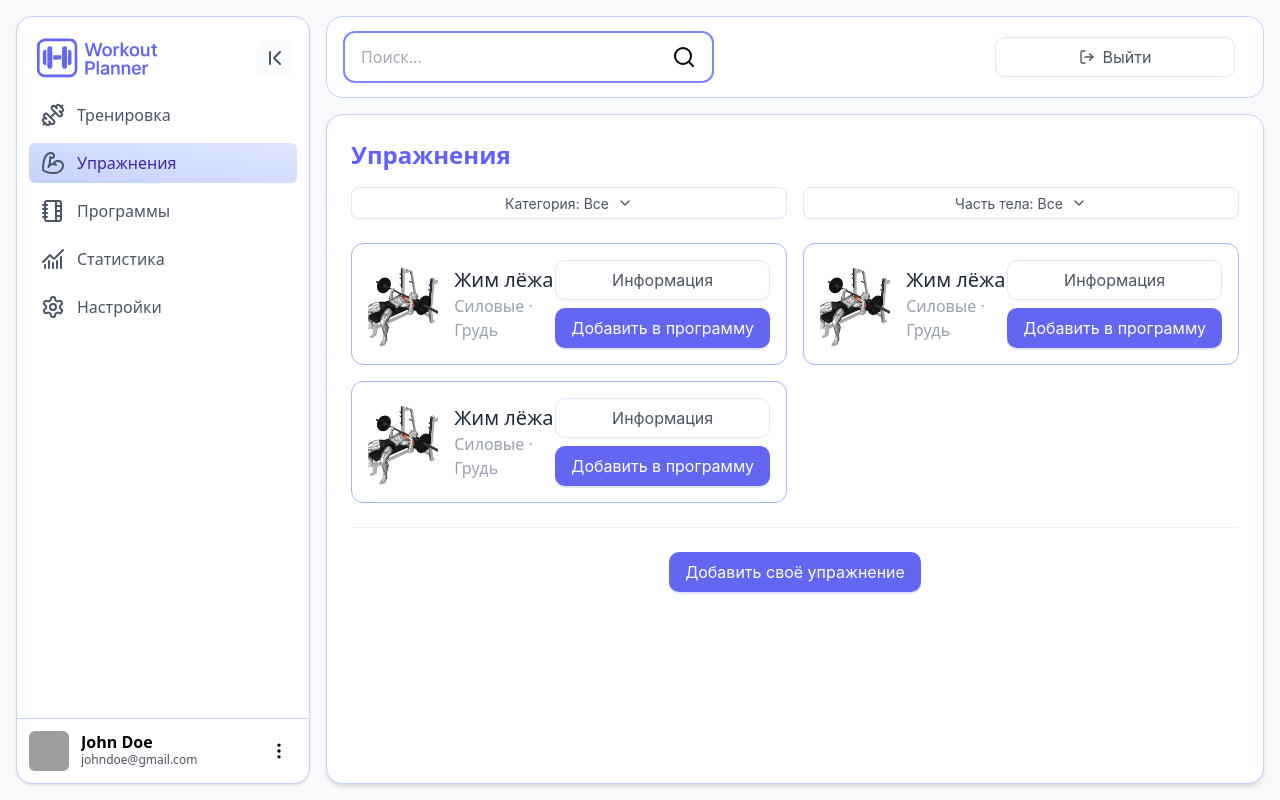
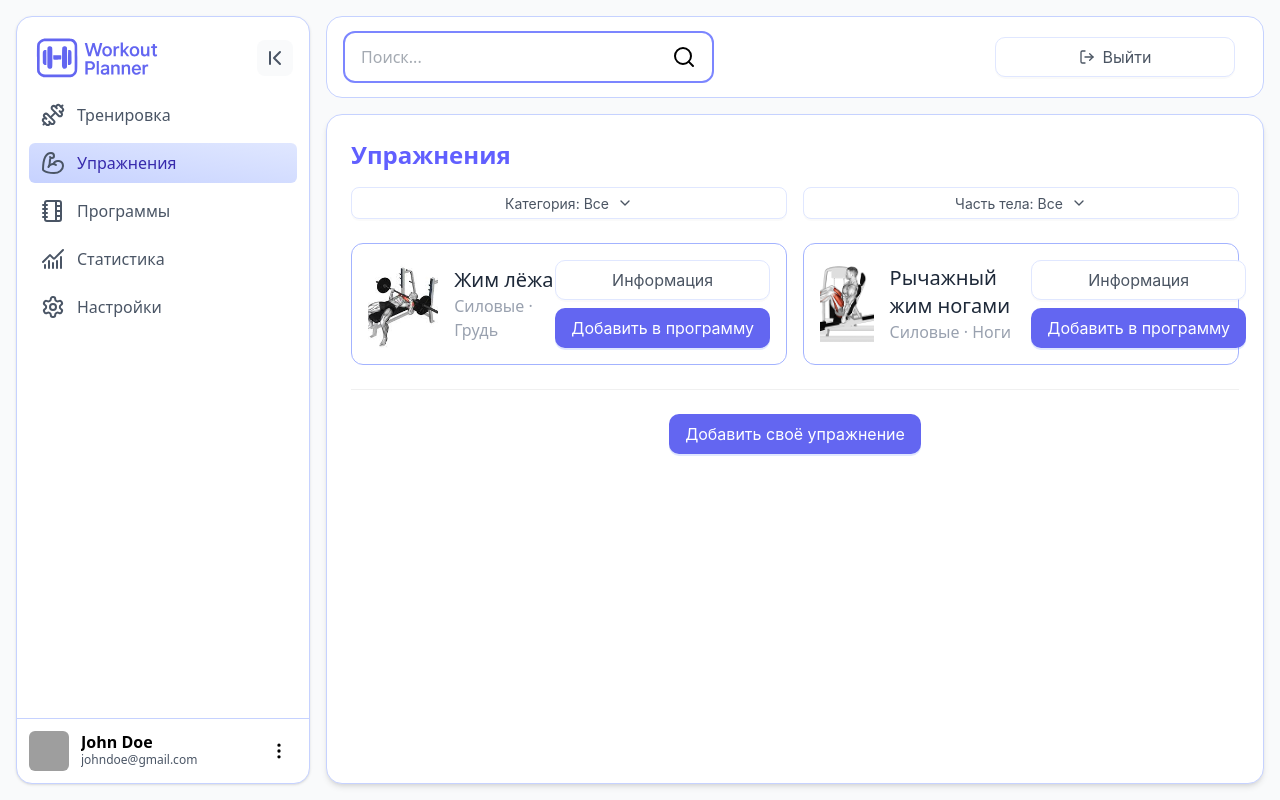
Before and after one commit to ahahaharu/workout-planning-client, a React (Vite) app: page /exercises in a window 1280 px wide. Built offline with nearby package versions, Linux system fonts and the light colour scheme; sample sign-in values are in the browser's storage; grey boxes are pictures that could not be loaded.

Commit message:
refactoring

```diff
--- /dev/null
+++ b/src/components/ExerciseCard/ExerciseCard.jsx
@@ -0,0 +1,59 @@
+import { Button } from "antd";
+import React, { useState } from "react";
+import InfoModal from "../InfoModal/InfoModal";
+
+export default function ExerciseCard({ exercise }) {
+  const [infoModalOpen, setInfoModalOpen] = useState(false);
+  const [selectedExercise, setSelectedExercise] = useState(true);
+
+  const openInfoModal = (exercise) => {
+    setSelectedExercise(exercise);
+    setInfoModalOpen(true);
+  };
+
+  return (
+    <div className="flex justify-between w-full p-4 border rounded-xl border-indigo-300">
+      <div className="flex gap-4">
+        <div className="w-22 h-22 rounded overflow-hidden">
+          <img
+            src={exercise.image}
+            alt="image"
+            className="w-full h-full object-cover"
+          />
+        </div>
+        <div className="flex flex-col justify-center">
+          <h1 className="text-xl">{exercise.name}</h1>
+          <p className="text-gray-400">
+            {exercise.category} · {exercise.bodyPart}
+          </p>
+        </div>
+      </div>
+      <div className="flex flex-col gap-2">
+        <Button
+          size="large"
+          onClick={() =>
+            openInfoModal({
+              name: exercise.name,
+              image: exercise.image,
+              category: exercise.category,
+              bodyPart: exercise.bodyPart,
+              videoUrl: exercise.videoUrl,
+              description: exercise.description,
+            })
+          }
+        >
+          Информация
+        </Button>
+
+        <Button size="large" type="primary">
+          Добавить в программу
+        </Button>
+      </div>
+      <InfoModal
+        isOpen={infoModalOpen}
+        onClose={() => setInfoModalOpen(false)}
+        exercise={selectedExercise}
+      />
+    </div>
+  );
+}
--- a/src/pages/ExercisesPage/ExercisesPage.jsx
+++ b/src/pages/ExercisesPage/ExercisesPage.jsx
@@ -1,11 +1,11 @@
 import React, { useState } from "react";
 import PageLayout from "../../components/PageLayout/PageLayout";
 import CategoryFilter from "../../components/CategoryFilter/CategoryFilter";
-import image from "../../assets/image.png";
-import { Button, Divider, Modal, Tabs } from "antd";
-import { Edit, Trash } from "lucide-react";
-import InfoModal from "../../components/InfoModal/InfoModal";
+import benchPressImage from "../../assets/benchPress.png";
+import leverSeatedLegPressImage from "../../assets/leverSeatedLegPress.png";
+import { Button, Divider } from "antd";
 import ExerciseAdditionModal from "../../components/AddExerciseModal/ExerciseAdditionModal";
+import ExerciseCard from "../../components/ExerciseCard/ExerciseCard";
 
 export default function ExercisesPage() {
   const exerciseCategories = [
@@ -25,8 +25,7 @@ export default function ExercisesPage() {
 
   const [selectedCategories, setSelectedCategories] = useState([]);
   const [selectedBodyParts, setSelectedBodyParts] = useState([]);
-  const [infoModalOpen, setInfoModalOpen] = useState(false);
-  const [selectedExercise, setSelectedExercise] = useState(true);
+
   const [ExerciseAdditionModalOpen, setExerciseAdditionModalOpen] =
     useState(false);
 
@@ -38,11 +37,6 @@ export default function ExercisesPage() {
   const handleBodyPartSelect = (bodyParts) => {
     setSelectedBodyParts(bodyParts);
     console.log("Selected body parts:", bodyParts);
-  };
-
-  const openInfoModal = (exercise) => {
-    setSelectedExercise(exercise);
-    setInfoModalOpen(true);
   };
 
   return (
@@ -59,87 +53,29 @@ export default function ExercisesPage() {
           onSelect={handleBodyPartSelect}
         />
       </div>
-
       <div className="grid grid-cols-1 xl:grid-cols-2 gap-4">
-        <div className="flex justify-between w-full p-4 border rounded-xl border-indigo-300">
-          <div className="flex gap-4">
-            <div className="w-22 h-22 rounded overflow-hidden">
-              <img
-                src={image}
-                alt="image"
-                className="w-full h-full object-cover"
-              />
-            </div>
-            <div className="flex flex-col justify-center">
-              <h1 className="text-xl">Жим лёжа</h1>
-              <p className="text-gray-400">Силовые · Грудь</p>
-            </div>
-          </div>
-          <div className="flex flex-col gap-2">
-            <Button
-              size="large"
-              onClick={() =>
-                openInfoModal({
+        <ExerciseCard
+          exercise={{
             name: "Жим лёжа",
-                  image: image,
+            image: benchPressImage,
             category: "Силовые",
             bodyPart: "Грудь",
             videoUrl: `https://www.youtube.com/embed/SCVCLChPQFY`,
             description:
               "Жим лёжа - это силовое упражнение, которое направлено на развитие грудных мышц, плеч и трицепсов. Оно выполняется в положении лёжа на скамье с использованием штанги или гантелей.",
-                })
-              }
-            >
-              Информация
-            </Button>
-
-            <Button size="large" type="primary">
-              Добавить в программу
-            </Button>
-          </div>
-        </div>
-        <div className="flex justify-between w-full p-4 border rounded-xl border-indigo-300">
-          <div className="flex gap-4">
-            <div className="w-22 h-22 rounded overflow-hidden">
-              <img
-                src={image}
-                alt="image"
-                className="w-full h-full object-cover"
+          }}
         />
-            </div>
-            <div className="flex flex-col justify-center">
-              <h1 className="text-xl">Жим лёжа</h1>
-              <p className="text-gray-400">Силовые · Грудь</p>
-            </div>
-          </div>
-          <div className="flex flex-col gap-2">
-            <Button size="large">Информация</Button>
-            <Button size="large" type="primary">
-              Добавить в программу
-            </Button>
-          </div>
-        </div>
-        <div className="flex justify-between w-full p-4 border rounded-xl border-indigo-300">
-          <div className="flex gap-4">
-            <div className="w-22 h-22 rounded overflow-hidden">
-              <img
-                src={image}
-                alt="image"
-                className="w-full h-full object-cover"
+        <ExerciseCard
+          exercise={{
+            name: "Рычажный жим ногами",
+            image: leverSeatedLegPressImage,
+            category: "Силовые",
+            bodyPart: "Ноги",
+            videoUrl: `https://www.youtube.com/embed/SCVCLChPQFY`,
+            description:
+              "Lorem ipsum dolor sit, amet consectetur adipisicing elit. Odio saepe maxime repudiandae officia unde distinctio quidem nostrum reprehenderit voluptatem totam, provident fuga neque, beatae repellendus voluptate expedita suscipit aut! Molestias.",
+          }}
         />
-            </div>
-            <div className="flex flex-col justify-center">
-              <h1 className="text-xl">Жим лёжа</h1>
-              <p className="text-gray-400">Силовые · Грудь</p>
-            </div>
-          </div>
-          <div className="flex flex-col gap-2">
-            <Button size="large">Информация</Button>
-            <Button size="large" type="primary">
-              Добавить в программу
-            </Button>
-          </div>
-        </div>
       </div>
 
       <Divider />
@@ -153,11 +89,6 @@ export default function ExercisesPage() {
         </Button>
       </div>
 
-      <InfoModal
-        isOpen={infoModalOpen}
-        onClose={() => setInfoModalOpen(false)}
-        exercise={selectedExercise}
-      />
       <ExerciseAdditionModal
         isOpen={ExerciseAdditionModalOpen}
         onClose={() => setExerciseAdditionModalOpen(false)}
```
Also changed, not shown: src/assets/benchPress.png (renamed from src/assets/image.png), src/assets/leverSeatedLegPress.png (added). Lines whose indentation alone changed are shown as unchanged.
